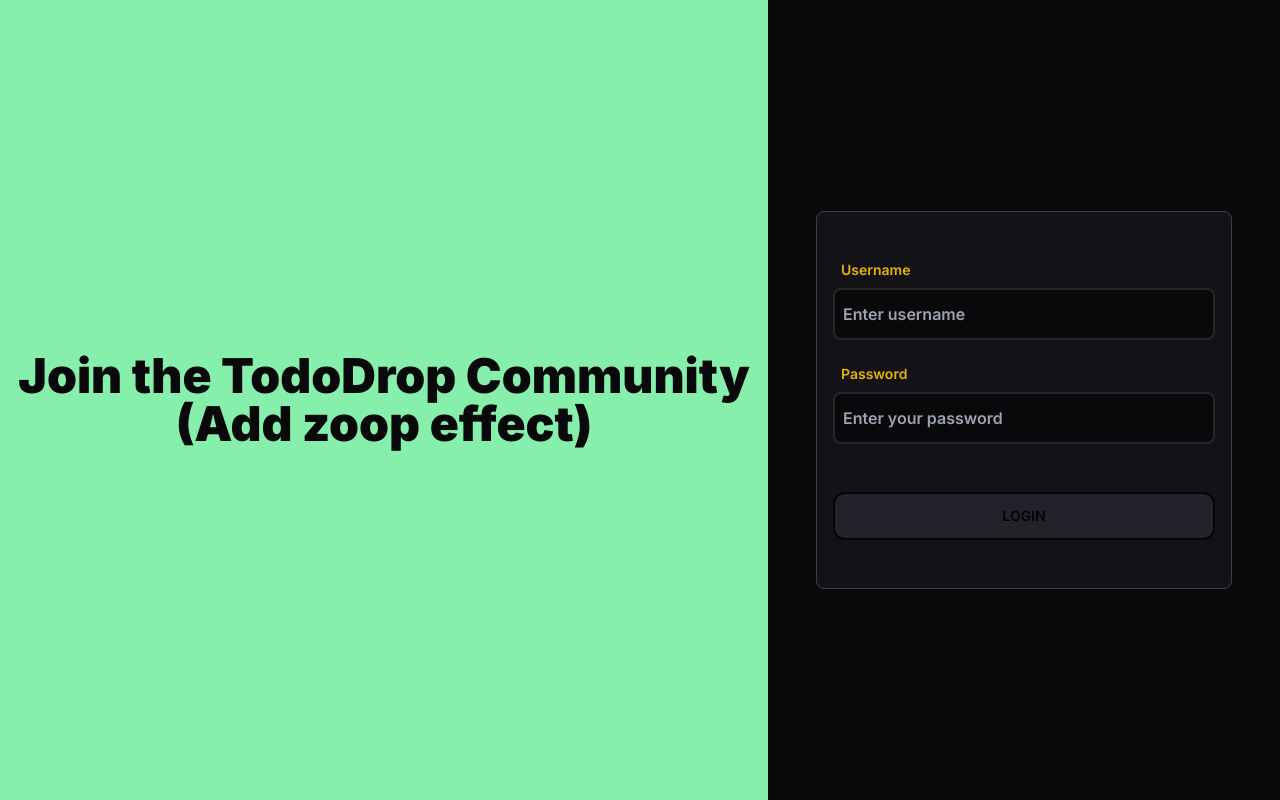
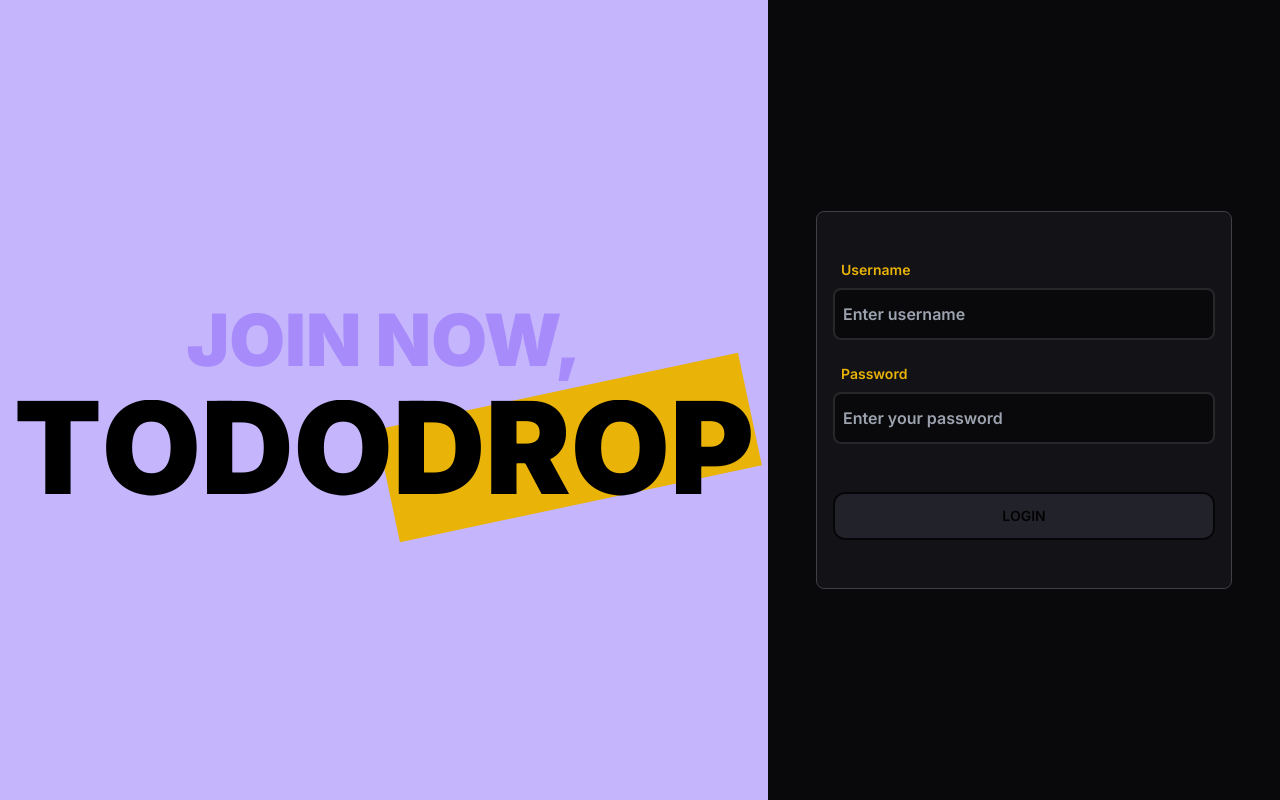
Before and after one commit to moist-Aditya/todo-drop, a Next.js app: page /login in a window 1280 px wide. Built offline with nearby package versions, Linux system fonts and the light colour scheme; no server answers.

Commit message:
Change auth page design

```diff
--- a/src/app/(auth)/layout.tsx
+++ b/src/app/(auth)/layout.tsx
@@ -1,3 +1,5 @@
+import ZoopText from "@/components/ZoopText"
+
 export default function AuthLayout({
   children,
 }: Readonly<{
@@ -5,10 +7,17 @@
 }>) {
   return (
     <main className="flex h-screen">
-      <aside className="bg-green-300 justify-center items-center hidden md:flex md:w-[50vw] lg:w-[60vw] 2xl:w-[70vw]">
-        <h1 className="font-black text-5xl text-center text-zinc-950">
-          Join the TodoDrop Community
-          <br /> (Add zoop effect)
+      <aside className="bg-violet-300 justify-center items-center hidden md:flex md:w-[50vw] lg:w-[60vw] 2xl:w-[70vw]">
+        <h1 className="text-4xl lg:text-7xl text-center">
+          <span className="mb-6 block font-black text-violet-400 uppercase">
+            Join now,
+          </span>
+          <div className="relative">
+            <ZoopText href="/" className="z-10">
+              TodoDrop
+            </ZoopText>
+            <div className="w-[50%] bg-yellow-500 absolute inset-y-[-10%] -rotate-12 right-0" />
+          </div>
         </h1>
       </aside>
 
--- /dev/null
+++ b/src/components/ZoopText.tsx
@@ -0,0 +1,74 @@
+"use client"
+
+import { cn } from "@/lib/utils"
+import { motion } from "framer-motion"
+
+const DURATION = 0.2
+const STAGGER = 0.025
+
+const ZoopText = ({
+  children,
+  href,
+  className,
+}: {
+  children: string
+  href: string
+  className?: string
+}) => {
+  return (
+    <motion.a
+      initial="initial"
+      whileHover="hovered"
+      href={href}
+      className={cn(
+        "relative block cursor-pointer text-5xl md:text-7xl lg:text-9xl whitespace-nowrap uppercase font-black text-black overflow-hidden",
+        className
+      )}
+      style={{ lineHeight: 0.75 }}
+    >
+      {/* Child 1 */}
+      <div>
+        {children.split("").map((l, i) => (
+          <motion.span
+            variants={{
+              initial: { y: 0 },
+              hovered: { y: "-100%" },
+            }}
+            transition={{
+              duration: DURATION,
+              delay: STAGGER * i,
+              ease: "easeInOut",
+            }}
+            className="inline-block"
+            key={i}
+          >
+            {l}
+          </motion.span>
+        ))}
+      </div>
+
+      {/* Child 2 */}
+      <div className="absolute inset-0">
+        {children.split("").map((l, i) => (
+          <motion.span
+            variants={{
+              initial: { y: "100%" },
+              hovered: { y: 0 },
+            }}
+            transition={{
+              duration: DURATION,
+              delay: STAGGER * i,
+              ease: "easeInOut",
+            }}
+            className="inline-block"
+            key={i}
+          >
+            {l}
+          </motion.span>
+        ))}
+      </div>
+    </motion.a>
+  )
+}
+
+export default ZoopText
```
